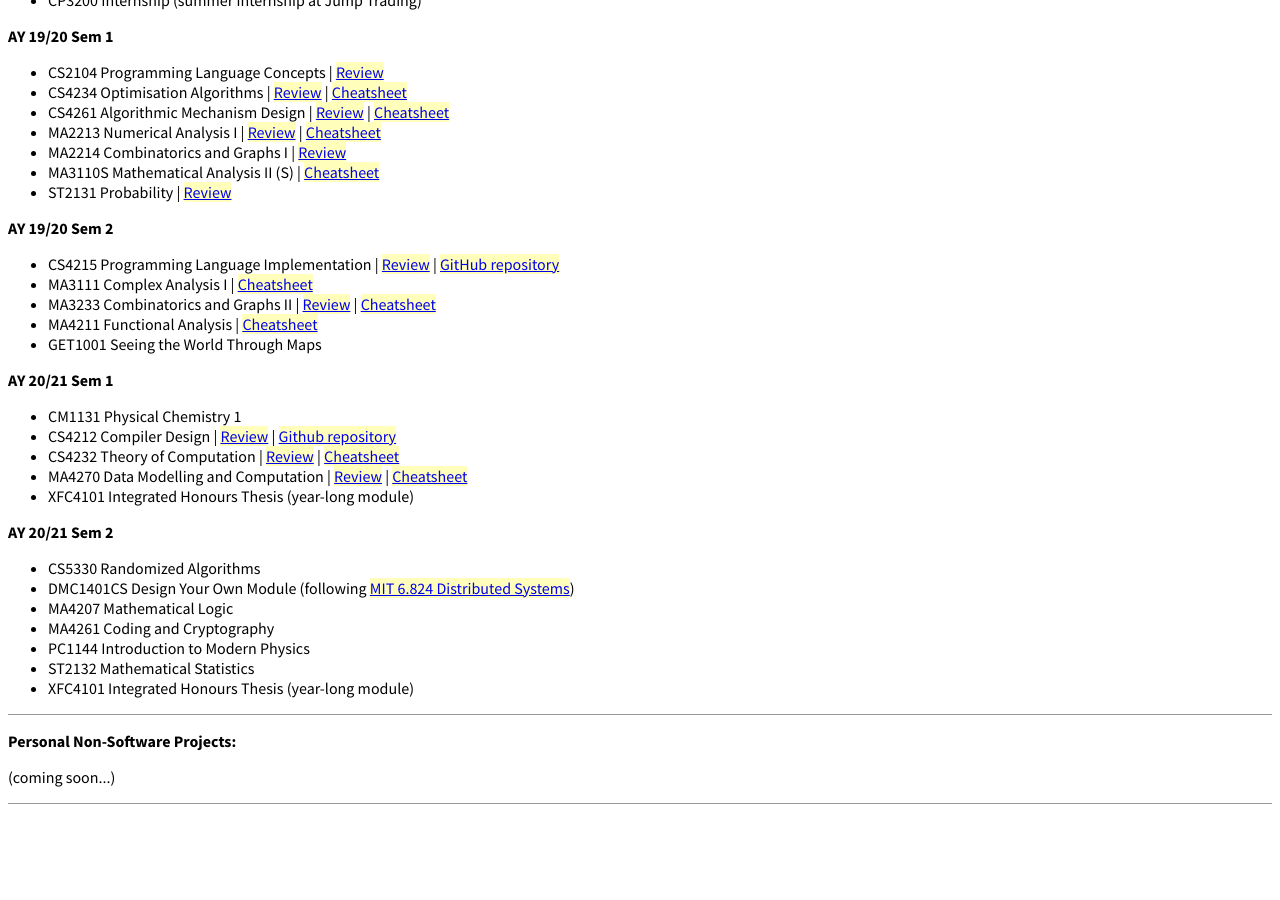
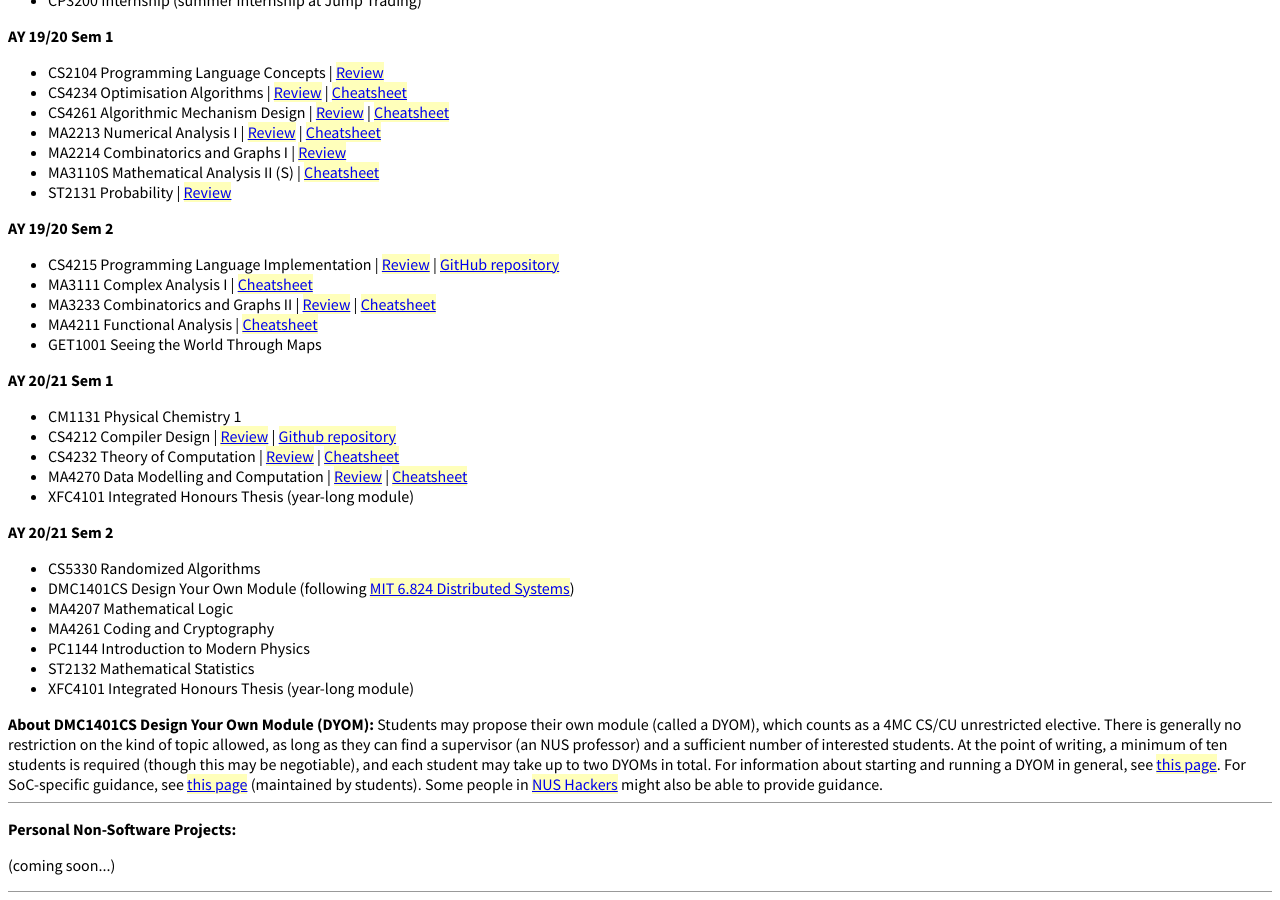
Before and after one commit to btzy/homepage, a Jekyll site: the page built from index.html, in a window 1280 px wide and 900 px high, scrolled down 4916 px. Built offline with Jekyll 4.4.1, drawn with Linux system fonts in a browser that asks for light colours; before the commit the page ends 5728 px from its top, so only the background shows below that.

Commit message:
Add DYOM guidance

```diff
--- a/index.html
+++ b/index.html
@@ -380,6 +380,8 @@ layout: default
 <li>XFC4101 Integrated Honours Thesis (year-long module)</li>
 </ul>
 
+<span class="keyname">About DMC1401CS Design Your Own Module (DYOM):</span>  Students may propose their own module (called a DYOM), which counts as a 4MC CS/CU unrestricted elective.  There is generally no restriction on the kind of topic allowed, as long as they can find a supervisor (an NUS professor) and a sufficient number of interested students.  At the point of writing, a minimum of ten students is required (though this may be negotiable), and each student may take up to two DYOMs in total.  For information about starting and running a DYOM in general, see <a href="https://www.nus.edu.sg/registrar/academic-information-policies/undergraduate-students/design-your-own-module">this page</a>.  For SoC-specific guidance, see <a href="https://github.com/nusdistsys/NUS_DYOM">this page</a> (maintained by students).  Some people in <a href="https://www.nushackers.org/">NUS Hackers</a> might also be able to provide guidance.
+
 </div>
 <hr/>
 
```
